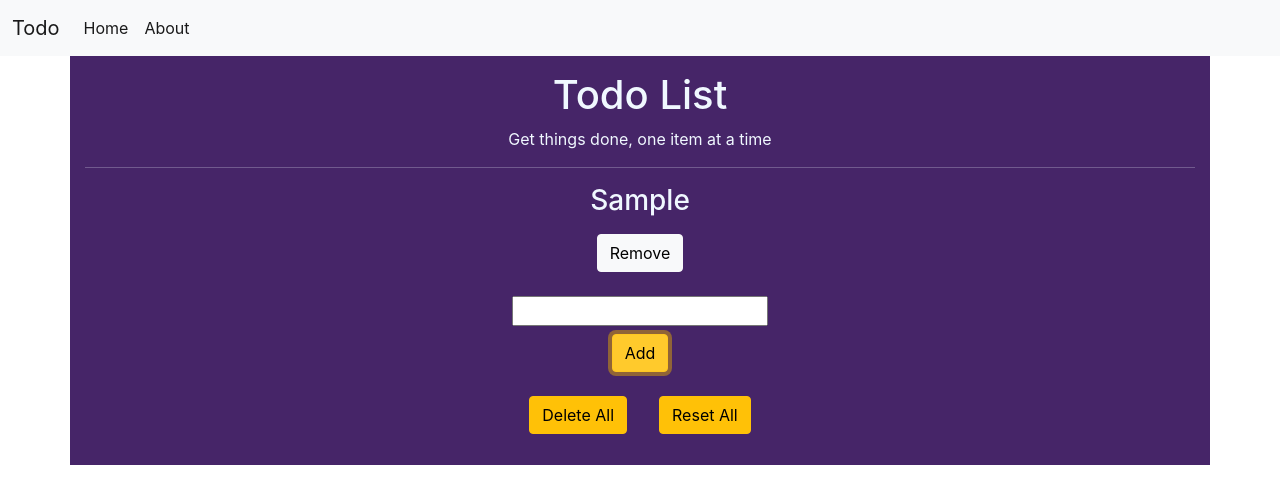
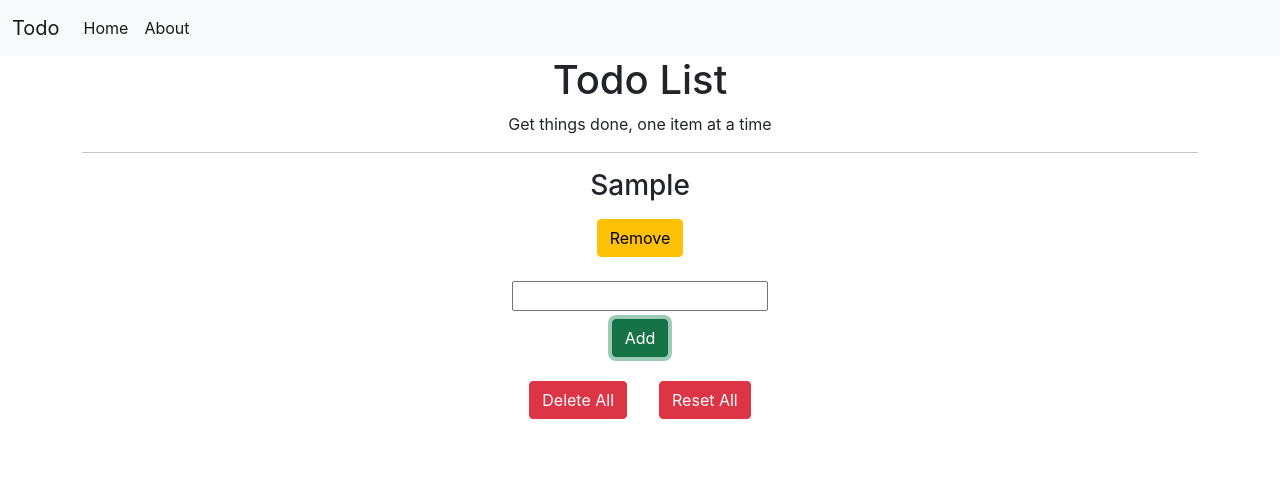
Before and after one commit to ankitsingh03/Todo-List, a React (Create React App) app: page / in a window 1280 px wide. Both pictures are taken after typing "Sample" into the empty fields and a click on the button "Add". Shown: the top 504 px of the page. Built offline with nearby package versions, Linux system fonts and the light colour scheme.

Commit message:
key problem solved

```diff
--- a/package.json
+++ b/package.json
@@ -11,6 +11,7 @@
     "react-router-dom": "^5.2.0",
     "react-scripts": "4.0.3",
     "uuid": "^8.3.2",
+    "uuidv4": "^6.2.8",
     "web-vitals": "^1.1.2"
   },
   "scripts": {
--- a/src/components/About.js
+++ b/src/components/About.js
@@ -2,7 +2,7 @@ import React from 'react'
 
 const About = () => {
     return (
-        <div>
+        <div className="container">
             <h2>About us</h2>
             <p>Here you can set your regular task for better performance.</p>
         </div>
--- a/src/components/List.js
+++ b/src/components/List.js
@@ -1,5 +1,7 @@
 import React, { Component } from 'react'
-import { v4 as uuidv4 } from 'uuid';
+// import { uuid } from 'uuidv4';
+import { v4 as uuidv4 } from 'uuid'
+
 
 class List extends Component {
     constructor(props) {
@@ -18,15 +20,17 @@ class List extends Component {
 
     onAddItem = () => {
         if (!this.state.value){
-            alert("filled the task")
+            alert("Empty not submited")
         }else{
-        const itemList = this.state.itemList.concat(this.state.value)
-        this.setState({ itemList, value: '' })
+            const itemList = this.state.itemList.concat(this.state.value)
+            // const itemList = [...this.state.itemList, {'id': uuid(), 'value': this.state.value}]
+            this.setState({ itemList, value: '' })
+
         }
     }
 
-    onRemoveItem = i => {
-        const itemList = this.state.itemList.filter((item, index) => i !== index)
+    onRemoveItem = e => {
+        const itemList = this.state.itemList.filter((value, index) => index !== e)
         this.setState({ itemList })
     }
 
@@ -35,6 +39,7 @@ class List extends Component {
         const itemList = []
         this.setState({ itemList, reset })
     }
+
     onResetArray() {
         if (this.state.itemList.length === 0){
             const itemList = this.state.reset
@@ -43,22 +48,22 @@ class List extends Component {
     }
 
     render() {
+        const list = this.state.itemList.map((value, index) => {
+            return(
+            <div key={uuidv4()}>
+                <h3>{value}</h3>
+                <button className="btn btn-warning mt-2 mb-4" onClick={() => this.onRemoveItem(index)}>Remove</button>
+            </div>)
+        })
         return (
             <div>
-                {this.state.itemList.map((item, index) => {
-                    console.log(item, index)
-                    return(
-                    <div>
-                        <h3 key={uuidv4}>{item}</h3>
-                        <button className="btn btn-light mt-2 mb-4" onClick={() => this.onRemoveItem(index)}>Remove</button>
-                    </div>)
-                })}
+                {list}
                 <input type="text" value={this.state.value} onChange={this.onChangeValue} />
                 <br />
-                <button className="btn btn-warning m-2" onClick={this.onAddItem}>Add</button>
+                <button className="btn btn-success m-2" onClick={this.onAddItem}>Add</button>
                 <br />
-                <button className="btn btn-warning m-3" onClick={() => this.onCleanArray()}>Delete All</button>
-                <button className="btn btn-warning m-3" onClick={() => this.onResetArray()}>Reset All</button>
+                <button className="btn btn-danger m-3" onClick={() => this.onCleanArray()}>Delete All</button>
+                <button className="btn btn-danger m-3" onClick={() => this.onResetArray()}>Reset All</button>
             </div>
         )
     }
--- a/src/components/style.css
+++ b/src/components/style.css
@@ -1,7 +1,3 @@
-.font {
-    color: aliceblue;
-}
-
 .title{
     font-weight: 400;
     font-size: 60px;
@@ -11,9 +7,3 @@
     font-weight: 300;
     font-size: 30px;
 }
-
-.container {
-    background-color:rgb(70, 37, 104);
-    padding-bottom: 50px;
-    padding: 15px;
-}
```
Also changed, not shown: 2 other files (tests, documents, lock files or other folders).
